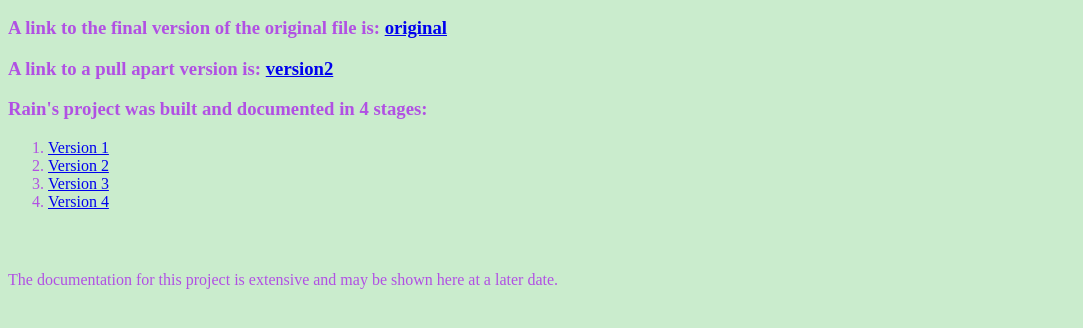
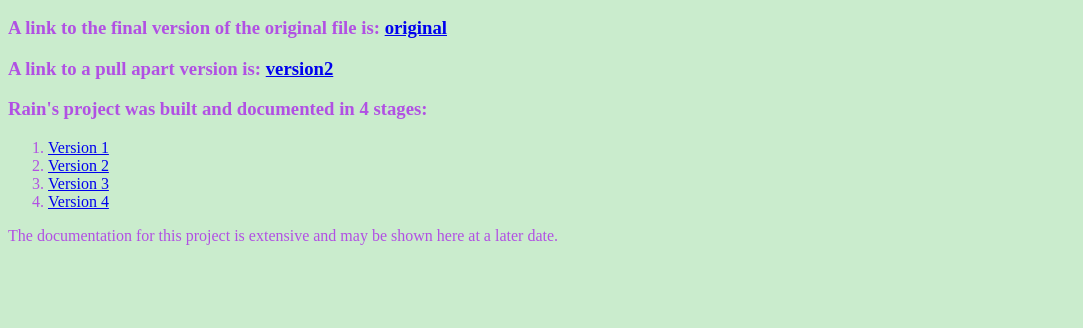
Before and after one commit to bwattle/TypeRacerByRainHolloway, a website: page index.html in a window 1280 px wide. Shown: the part 110-438 px from the top of the page, without its empty margins (0-1083 px from the left). Drawn offline with Linux system fonts and the light colour scheme.

Commit message:
Minor change to root index

```diff
--- a/index.html
+++ b/index.html
@@ -24,7 +24,6 @@ body {
   <li><a href="TypeRacer-v3/index.html" target="_blank">Version 3</a></li>
   <li><a href="TypeRacer-v4/index.html" target="_blank">Version 4</a></li>
 </ol>
-<h4>&nbsp;</h4>
 <p>The documentation for this project is extensive and may be shown here at a later date.</p>
 </body>
 </html>
```
